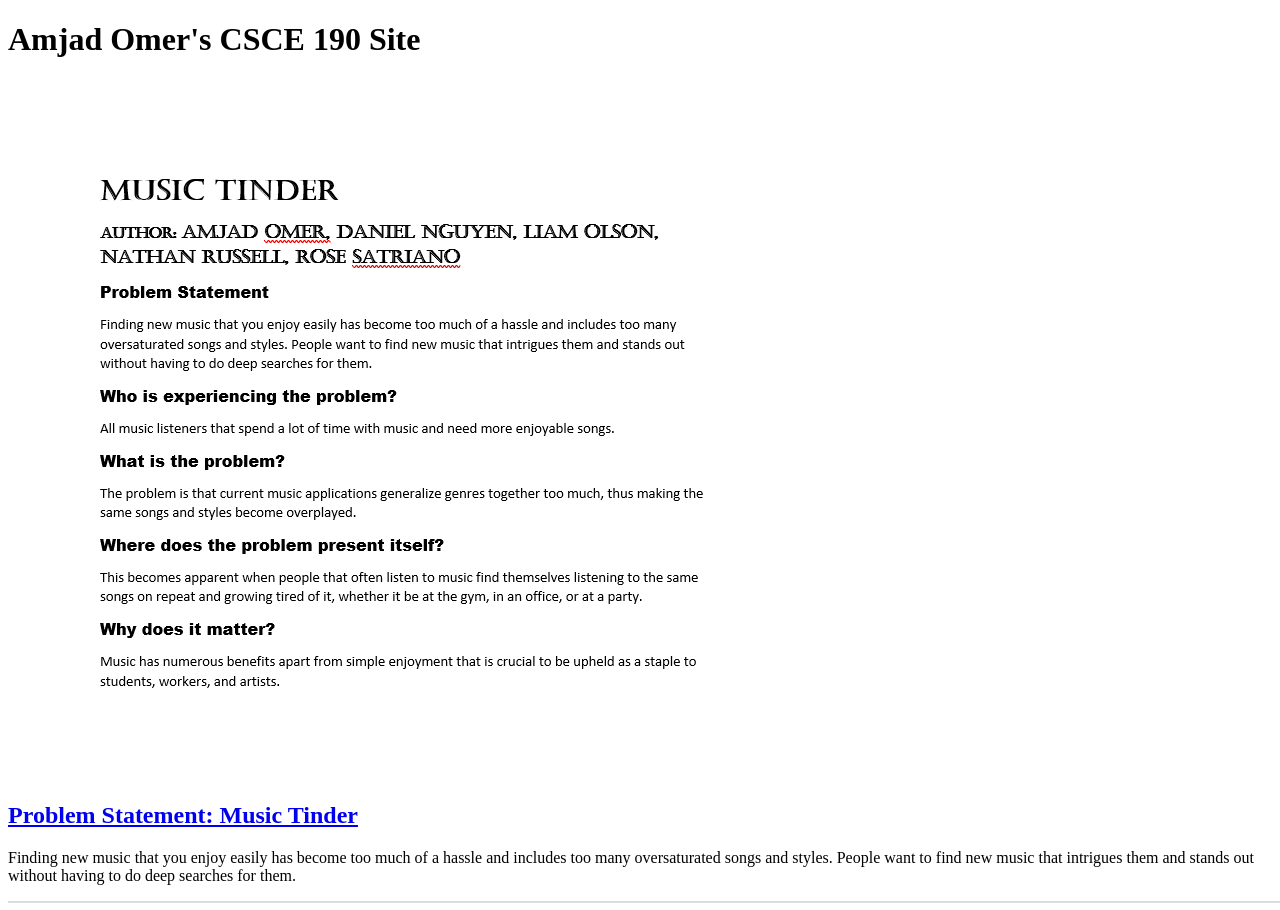
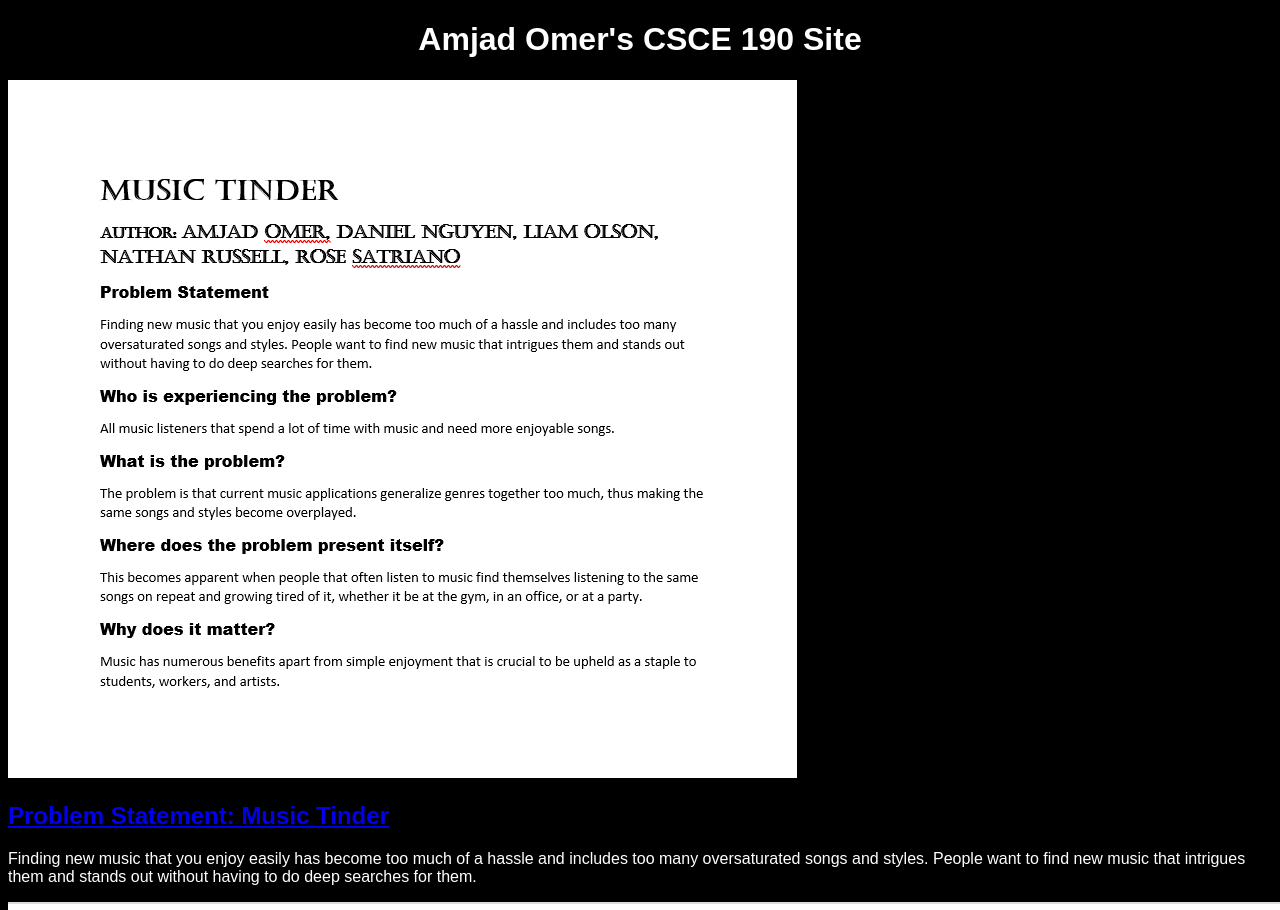
Before and after one commit to amomer/amomer.github.io, a plain HTML site: page index.html in a window 1280 px wide. Shown: the top 910 px of the page. Drawn offline with Linux system fonts and the light colour scheme.

Commit message:
Add files via upload

```diff
--- a/index.html
+++ b/index.html
@@ -2,6 +2,7 @@
 <html>
     <head>
         <title>CSCE 190: Amjad Omer</title>
+        <link rel="stylesheet" href="styles.css">
     </head>
     <body>
         <h1>Amjad Omer's CSCE 190 Site</h1>
--- /dev/null
+++ b/styles.css
@@ -0,0 +1,11 @@
+body {
+    background:black;
+    font-family:arial, helvetica, sans-serif;
+}
+h1{
+    color: white;
+    text-align: center;
+}
+p{
+    color: white;
+}
```
